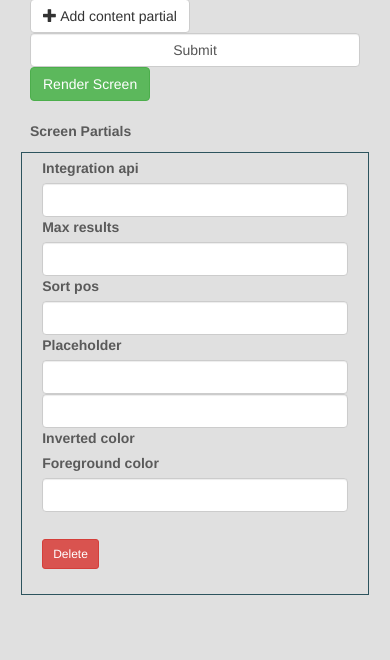
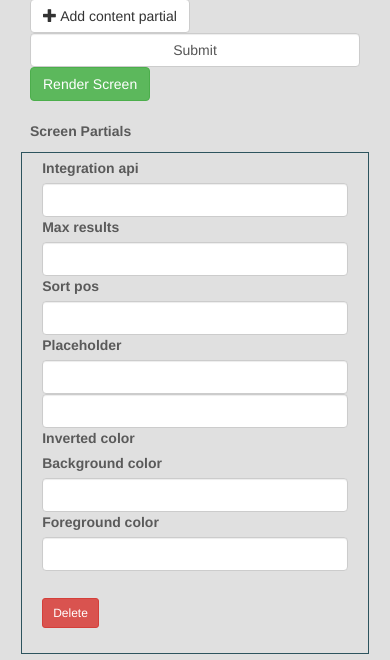
Before and after one commit to martinberlin/cale-integrations, a Symfony app: template templates/backend/screen/screen-partials.html.twig in a window 390 px wide. Shown: the part 368-1028 px from the top of the page. Before the commit the page ends 963 px from the top, so only its background shows below. Run offline with Twig, Linux system fonts and the light colour scheme; the template is opened without the code that fills it: most values are stand-ins (such as "Sample title", 1, 10 or a date in 2020); form fields are guessed from the names that the template uses; some libraries are stand-ins or nearby versions; grey boxes are pictures that could not be loaded.

Commit message:
Add control to fore/background colors

```diff
--- a/templates/backend/screen/screen-partials.html.twig
+++ b/templates/backend/screen/screen-partials.html.twig
@@ -1,5 +1,6 @@
 {% extends 'backend/backend-base.html.twig' %}
-{% set defaultColor = '#000000' %}
+{% set defaultFColor = '#000000' %}
+{% set defaultBColor = '#FFFFFF' %}
 {% block stylesheets %}
     <link rel="stylesheet" href="https://cdn.jsdelivr.net/npm/@simonwep/pickr/dist/themes/nano.min.css"/>
 {% endblock %}
@@ -11,30 +12,33 @@
                <div class="col-md-4 col-sm-6">
                    {{ form_row(form.partials.vars.prototype.integrationApi) }}
                    <div class="row">
-                       <div class="col-md-4 col-sm-4">
+                       <div class="col-md-2">
                            {{ form_label(form.partials.vars.prototype.maxResults) }}
                        </div>
-                       <div class="col-md-2 col-sm-2">
+                       <div class="col-md-2">
                            {{ form_widget(form.partials.vars.prototype.maxResults) }}
                        </div>
-                       <div class="col-md-3 col-sm-3">
+                       <div class="col-md-2">
                            {{ form_label(form.partials.vars.prototype.sortPos) }}
                        </div>
-                       <div class="col-md-3 col-sm-3">
+                       <div class="col-md-2">
                            {{ form_widget(form.partials.vars.prototype.sortPos) }}
                        </div>
                    </div>
                </div>
-               <div class="col-md-3">
+               <div class="col-md-2">
                    {{ form_row(form.partials.vars.prototype.placeholder) }}
                    {{ form_widget(form.partials.vars.prototype.invertedColor) }}
                    {{ form_label(form.partials.vars.prototype.invertedColor) }}
                </div>
                <div class="col-md-2">
-                   {{ form_row(form.partials.vars.prototype.foregroundColor, {'attr': {'value': defaultColor}}) }}
+                   {{ form_row(form.partials.vars.prototype.foregroundColor, {'attr': {'value': defaultFColor}}) }}
+               </div>
+               <div class="col-md-2">
+                   {{ form_row(form.partials.vars.prototype.backgroundColor, {'attr': {'value': defaultBColor}}) }}
                </div>
 
-               <div class="col-md-3">
+               <div class="col-md-2">
                    <button type="button" style="margin-top: 2.2em"
                            class="delete_item btn btn-danger btn-sm">{{'Delete'|trans}}</button>
                </div>
@@ -115,30 +119,32 @@
                                 <div class="row">
                                     {{ form_errors(partial.sortPos) }}
                                     {{ form_errors(partial.maxResults) }}
-                                <div class="col-md-4 col-sm-4">
+                                <div class="col-md-2">
                                     {{ form_label(partial.maxResults) }}
                                 </div>
-                                <div class="col-md-2 col-sm-2">
+                                <div class="col-md-2">
                                     {{ form_widget(partial.maxResults) }}
                                 </div>
-                                <div class="col-md-3 col-sm-3">
+                                <div class="col-md-2">
                                     {{ form_label(partial.sortPos) }}
                                 </div>
-                                <div class="col-md-3 col-sm-3">
+                                <div class="col-md-2">
                                     {{ form_widget(partial.sortPos) }}
                                 </div>
                                 </div>
                             </div>
-                            <div class="col-md-3">
+                            <div class="col-md-2">
                                 {{ form_row(partial.placeholder) }}
                                 {{ form_widget(partial.invertedColor) }}
                                 {{ form_label(partial.invertedColor) }}
                             </div>
                             <div class="col-md-2">
+                                {{ form_row(partial.backgroundColor) }}
+                            </div>
+                            <div class="col-md-2">
                                 {{ form_row(partial.foregroundColor) }}
                             </div>
-
-                            <div class="col-md-3">
+                            <div class="col-md-2">
                                 <button type="button" style="margin-top: 2.2em"
                                         class="delete_item btn btn-danger btn-sm">{{'Delete'|trans}}</button><br>
                                 <img src="" id="t_{{ loop.index0 }}">
@@ -171,13 +177,20 @@
     });
 
         function drawPickers() {
-            console.log("drawPickers()")
+            //console.log("drawPickers()");
+
+            let colorSwitch = true;
         document.querySelectorAll('.pickr').forEach(function (picker) {
+
+            let defaultColor = (colorSwitch) ? '{{ defaultBColor }}' : '{{ defaultFColor }}';
+            colorSwitch = !colorSwitch;
+
+            //console.log(defaultColor)
             let pickr = Pickr.create({
                 el: picker,
                 theme: 'nano',
                 useAsButton: true,
-                default: '{{ defaultColor }}',
+                default: '{{ defaultBColor }}',
                 swatches: [
                     'rgb(0, 0, 0)',
                     'rgb(30, 30, 30)',
@@ -186,7 +199,7 @@
                     'rgb(244, 67, 54)',
                     'rgb(233, 30, 99)',
                     'rgb(156, 39, 176)',
-                    'rgb(103, 58, 183)',
+                    'rgb(255, 255, 255)',
                     'rgb(63, 81, 181)',
                     'rgb(3, 169, 244)',
                     'rgb(0, 150, 136)',
```
Also changed, not shown: src/Controller/Render/ARenderController.php (+34 -18 lines), src/Entity/TemplatePartial.php (+21 -0 lines), src/Form/Screen/PartialType.php (+12 -3 lines).
